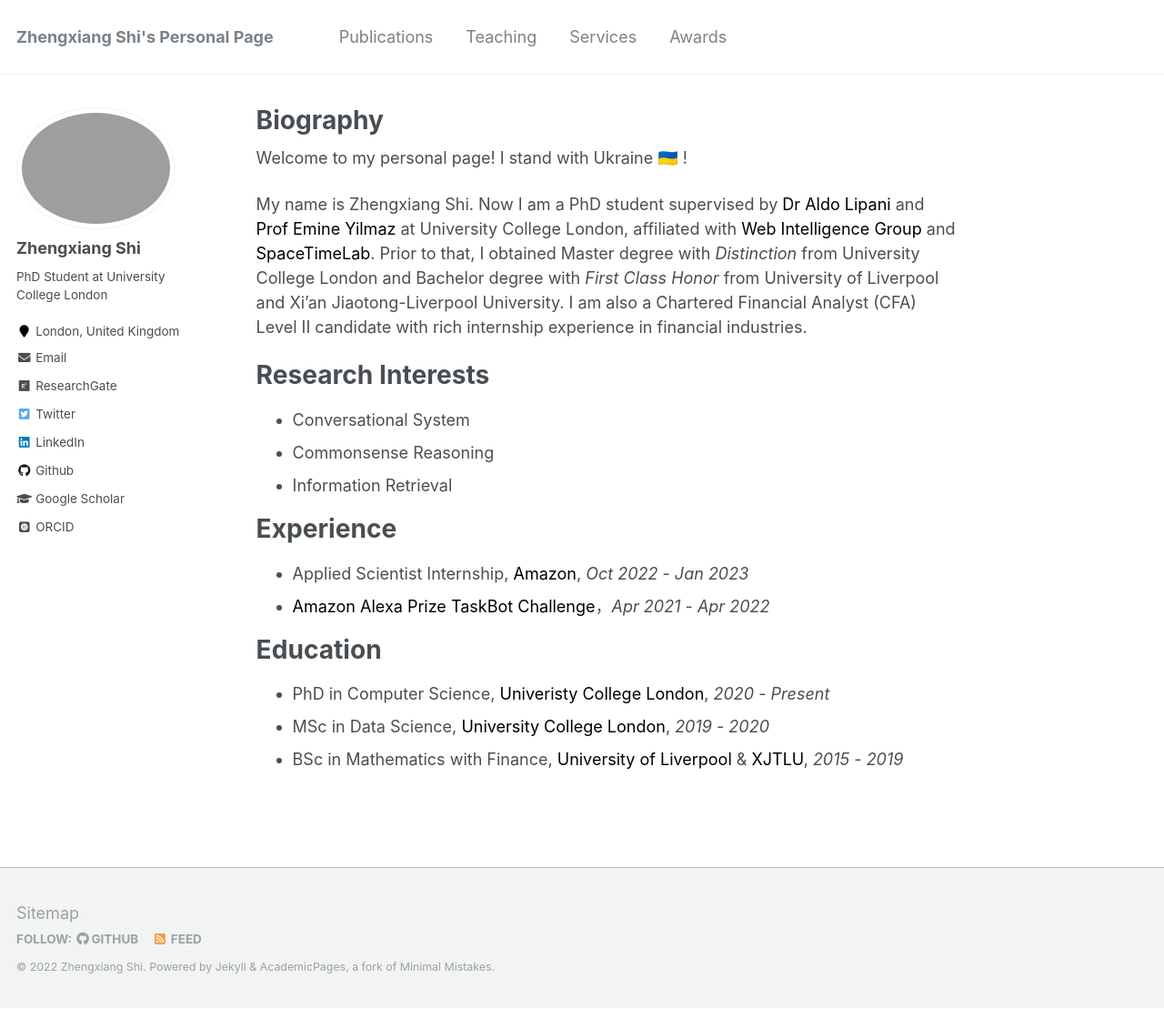
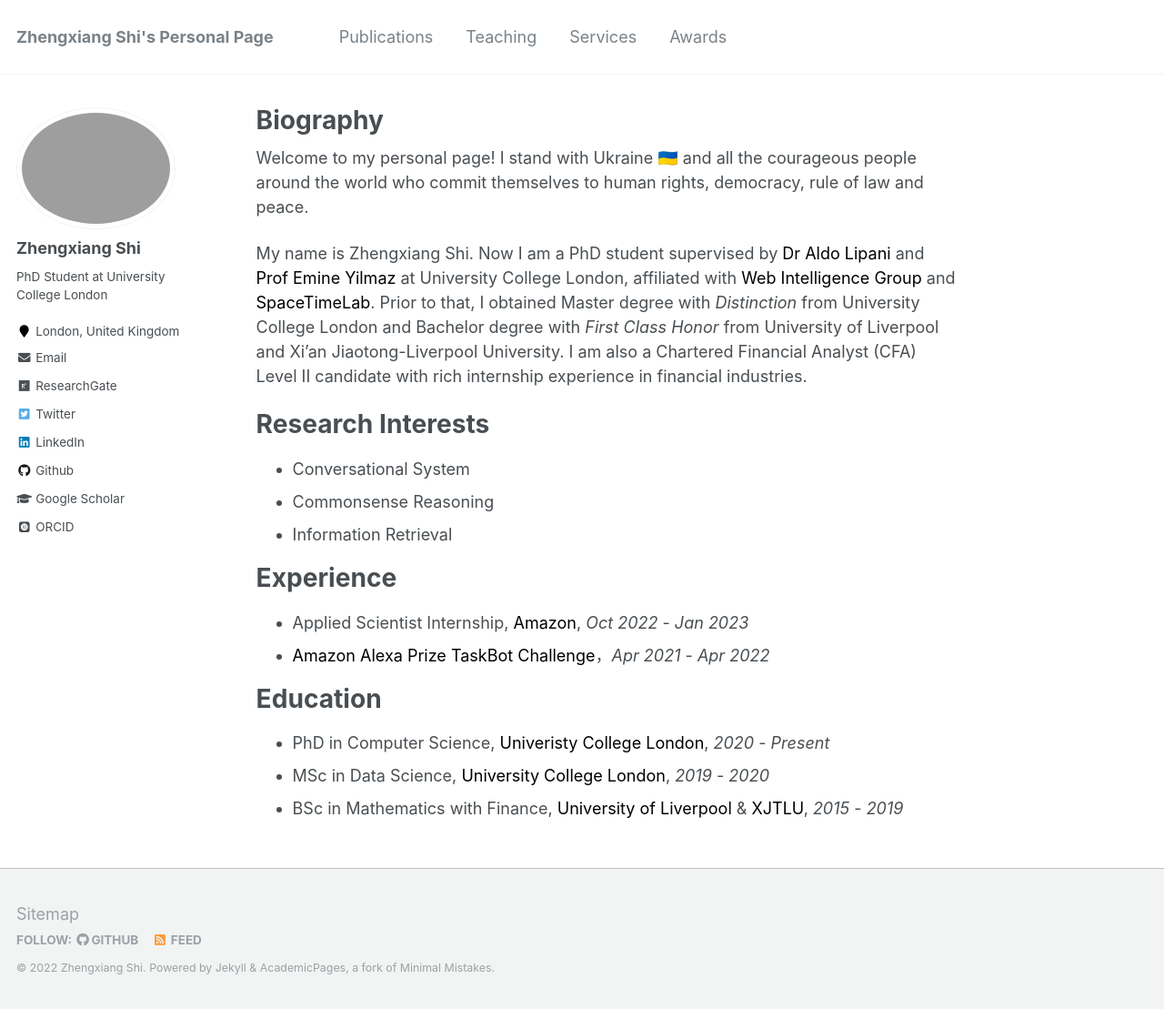
Before and after one commit to ZhengxiangShi/zhengxiangshi.github.io, a Jekyll site: the page built from _pages/about.md, in a window 1280 px wide and 1109 px high. Shown: the whole window at 91% size. Built offline with Jekyll 4.4.1, drawn with Linux system fonts in a browser that asks for light colours; emoji names are drawn with the system emoji font; some web fonts are replaced.

Commit message:
update about

```diff
--- a/_pages/about.md
+++ b/_pages/about.md
@@ -29,7 +29,7 @@ a:active {
 </head>
 
 <!-- ------ -->
-Welcome to my personal page! I stand with Ukraine :ukraine: !
+Welcome to my personal page! I stand with Ukraine :ukraine: and all the courageous people around the world who commit themselves to human rights, democracy, rule of law and peace.
 
 My name is Zhengxiang Shi. Now I am a PhD student supervised by <a href="https://aldolipani.com" style="color: black;">Dr Aldo Lipani</a> and <a href="https://sites.google.com/site/emineyilmaz/" style="color: black;">Prof Emine Yilmaz</a> at University College London, affiliated with <a href="http://wi.cs.ucl.ac.uk" style="color: black;">Web Intelligence Group</a> and <a href="https://www.ucl.ac.uk/civil-environmental-geomatic-engineering/research/groups-centres-and-sections/spacetimelab" style="color: black;">SpaceTimeLab</a>. Prior to that, I obtained Master degree with *Distinction* from University College London and Bachelor degree with *First Class Honor* from University of Liverpool and Xi'an Jiaotong-Liverpool University. I am also a Chartered Financial Analyst (CFA) Level II candidate with rich internship experience in financial industries.
 
```
